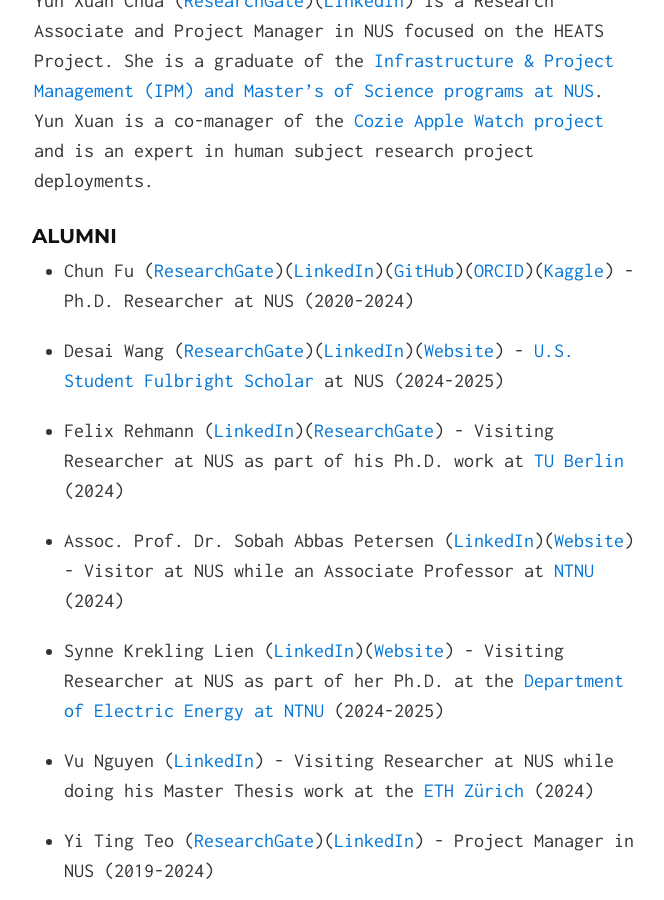
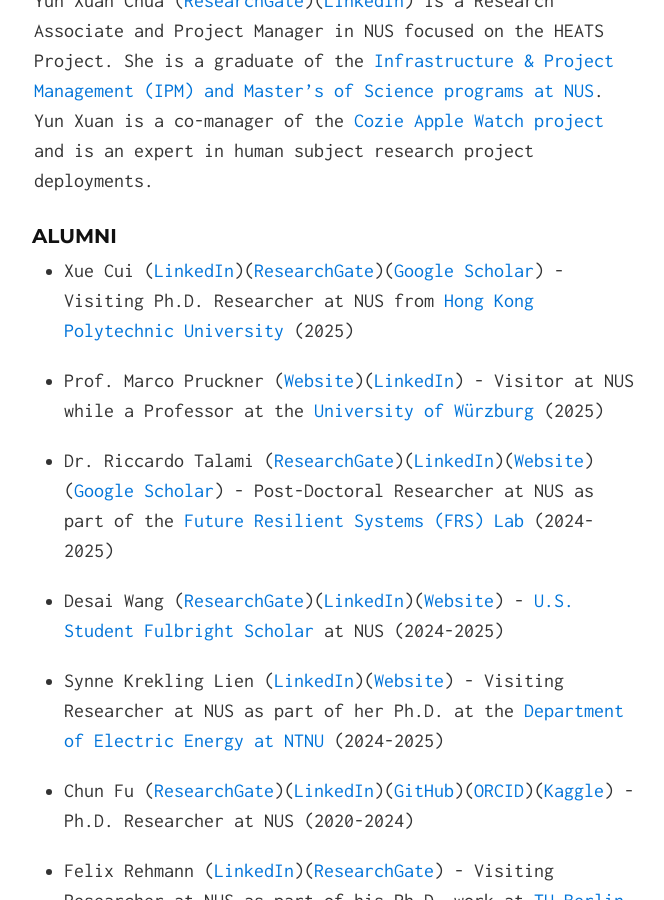
Before and after one commit to buds-lab/buds-lab.github.io, a Jekyll site: the page built from index.md, in a window 1280 px wide and 900 px high, scrolled down 7144 px. Shown: the whole window, without its empty margins (306-970 px from the left). Built offline with Jekyll 4.4.1, drawn with Linux system fonts in a browser that asks for light colours.

Commit message:
added xue

```diff
--- a/index.md
+++ b/index.md
@@ -117,13 +117,24 @@ Yun Xuan Chua ([ResearchGate](https://www.researchgate.net/profile/Yun-Xuan-Chua
 
 #### Alumni
 
-<!-- ![Chun Fu](buds-lab.github.io/fuchun.png) -->
-* Chun Fu ([ResearchGate](https://www.researchgate.net/profile/Chun_Fu5){:target="_blank"})([LinkedIn](https://www.linkedin.com/in/chun-fu/){:target="_blank"})([GitHub](https://github.com/PatrickFu0302/){:target="_blank"})([ORCID](https://orcid.org/0000-0002-6152-3257){:target="_blank"})([Kaggle](https://www.kaggle.com/patrick0302){:target="_blank"}) - Ph.D. Researcher at NUS (2020-2024)
-<!-- is a Ph.D. Researcher at NUS in the BUDS Lab. He holds a B.Sc. in Bioenvironmental Systems Engineering and a Master of Science (M.S.) in Sustainable Environment and Green Architecture from the [National Taiwan University](https://www.ntu.edu.tw/english/){:target="_blank"}. Chun is working on the analysis of large portfolios of buildings using machine learning techniques. -->
+* Xue Cui ([LinkedIn](https://www.linkedin.com/in/xue-cui-b5722b302/){:target="_blank"})([ResearchGate](https://www.researchgate.net/profile/Xue-Cui-3){:target="_blank"})([Google Scholar](https://scholar.google.com/citations?user=MDrx0AUAAAAJ&hl=en){:target="_blank"}) - Visiting Ph.D. Researcher at NUS from [Hong Kong Polytechnic University](https://www.polyu.edu.hk/en/){:target="_blank"} (2025)
+<!-- - Now is a completing her Ph.D. at HK PolyU -->
+
+* Prof. Marco Pruckner ([Website](https://www.informatik.uni-wuerzburg.de/modsim/team/pruckner/){:target="_blank"})([LinkedIn](https://www.linkedin.com/in/marco-pruckner-09315510a/){:target="_blank"}) - Visitor at NUS while a Professor at the [University of Würzburg](https://www.uni-wuerzburg.de/en/){:target="_blank"} (2025)
+
+* Dr. Riccardo Talami ([ResearchGate](https://www.researchgate.net/profile/Riccardo-Talami){:target="_blank"})([LinkedIn](https://www.linkedin.com/in/riccardo-talami12/){:target="_blank"})([Website](https://riccardotalami.github.io/rt/){:target="_blank"})([Google Scholar](https://scholar.google.com/citations?user=EmFyzowAAAAJ&hl=en){:target="_blank"}) - Post-Doctoral Researcher at NUS as part of the [Future Resilient Systems (FRS) Lab](https://frs.ethz.ch){:target="_blank"} (2024-2025)
 
 <!-- ![Desai Wang](buds-lab.github.io/desai.jpg) -->
 * Desai Wang ([ResearchGate](https://www.researchgate.net/profile/Desai-Wang){:target="_blank"})([LinkedIn](https://www.linkedin.com/in/desaiwang/){:target="_blank"})([Website](http://desaiwang.com/){:target="_blank"}) - [U.S. Student Fulbright Scholar](https://www.cies.org/){:target="_blank"} at NUS (2024-2025)
 <!-- will be a [U.S. Student Fulbright Scholar](https://www.cies.org/){:target="_blank"} at NUS in 2024-2025. She will be at the BUDS Lab studying the design of effective outdoor urban spaces. She is in the process of finishing a Bachelor's of Architecture from [Cornell University](https://aap.cornell.edu/academics/architecture){:target="_blank"} and has been working as a student researcher at the [Cornell Environmental Systems Lab](https://es.aap.cornell.edu/){:target="_blank"} led by [Assoc. Prof. Timur Dogan](https://aap.cornell.edu/people/timur-dogan){:target="_blank"}. -->
+
+<!-- ![Synne Krekling Lien](buds-lab.github.io/synne.png) -->
+* Synne Krekling Lien ([LinkedIn](https://www.linkedin.com/in/synne-krekling-lien-6345b289/){:target="_blank"})([Website](https://www.ntnu.edu/employees/synne.k.lien){:target="_blank"}) - Visiting Researcher at NUS as part of her Ph.D. at the [Department of Electric Energy at NTNU](https://www.ntnu.edu/iel){:target="_blank"} (2024-2025)
+<!-- is a Visiting Researcher at NUS as part of her Ph.D. at the [Department of Electric Energy at NTNU](https://www.ntnu.edu/iel){:target="_blank"} under the supervision of [Assoc. Prof. Jayaprakash Rajasekharan](https://www.ntnu.edu/employees/jayaprakash.rajasekharan){:target="_blank"}. Synne holds a M.Sc. of Energy and Environmental Engineering from the NTNU and is also Researcher at [SINTEF](https://www.sintef.no/en/){:target="_blank"}. Her work is part of the [COFACTOR Project](https://www.sintef.no/en/projects/2021/cofactor/){:target="_blank"} that focuses on improving grid planning and the design of buildings. -->
+
+<!-- ![Chun Fu](buds-lab.github.io/fuchun.png) -->
+* Chun Fu ([ResearchGate](https://www.researchgate.net/profile/Chun_Fu5){:target="_blank"})([LinkedIn](https://www.linkedin.com/in/chun-fu/){:target="_blank"})([GitHub](https://github.com/PatrickFu0302/){:target="_blank"})([ORCID](https://orcid.org/0000-0002-6152-3257){:target="_blank"})([Kaggle](https://www.kaggle.com/patrick0302){:target="_blank"}) - Ph.D. Researcher at NUS (2020-2024)
+<!-- is a Ph.D. Researcher at NUS in the BUDS Lab. He holds a B.Sc. in Bioenvironmental Systems Engineering and a Master of Science (M.S.) in Sustainable Environment and Green Architecture from the [National Taiwan University](https://www.ntu.edu.tw/english/){:target="_blank"}. Chun is working on the analysis of large portfolios of buildings using machine learning techniques. -->
 
 <!-- ![Felix Rehmann](buds-lab.github.io/felix.png) -->
 * Felix Rehmann ([LinkedIn](https://de.linkedin.com/in/felix-rehmann-5a15a117a){:target="_blank"})([ResearchGate](https://www.researchgate.net/profile/Felix-Rehmann){:target="_blank"}) - Visiting Researcher at NUS as part of his Ph.D. work at [TU Berlin](https://www.tu.berlin/en/){:target="_blank"} (2024)
@@ -132,10 +143,6 @@ Yun Xuan Chua ([ResearchGate](https://www.researchgate.net/profile/Yun-Xuan-Chua
 <!-- ![Sobah Abbas Petersen](buds-lab.github.io/sobah.jpg) -->
 * Assoc. Prof. Dr. Sobah Abbas Petersen ([LinkedIn](https://www.linkedin.com/in/sobah-abbas-petersen-577bbb/){:target="_blank"})([Website](https://www.ntnu.edu/employees/sobah.a.petersen){:target="_blank"}) - Visitor at NUS while an Associate Professor at [NTNU](https://www.ntnu.edu){:target="_blank"} (2024)
  <!-- is a Visitor at NUS, Associate Professor at [NTNU](https://www.ntnu.edu){:target="_blank"}, Visiting Researcher at the [SUTD Lee Kuan Yew Centre for Innovative Cities](https://lkycic.sutd.edu.sg/people/visiting-researchers/sobah-abbas-petersen/){:target="_blank"}, and a Senior Research Scientist at [SINTEF](https://www.sintef.no/en/){:target="_blank"}. Her current projects focus on understanding cities, the built environment, health and wellbeing and digital technologies nexus. She holds a PhD from NTNU in the area of Distributed Artificial Intelligence and Virtual Enterprises, a MSc in Artificial Intelligence from [University of Edinburgh](https://www.ed.ac.uk/){:target="_blank"} and a BEng in Electronic Computer Systems from [University of Salford](https://www.salford.ac.uk/){:target="_blank"}. -->
-
-<!-- ![Synne Krekling Lien](buds-lab.github.io/synne.png) -->
-* Synne Krekling Lien ([LinkedIn](https://www.linkedin.com/in/synne-krekling-lien-6345b289/){:target="_blank"})([Website](https://www.ntnu.edu/employees/synne.k.lien){:target="_blank"}) - Visiting Researcher at NUS as part of her Ph.D. at the [Department of Electric Energy at NTNU](https://www.ntnu.edu/iel){:target="_blank"} (2024-2025)
-<!-- is a Visiting Researcher at NUS as part of her Ph.D. at the [Department of Electric Energy at NTNU](https://www.ntnu.edu/iel){:target="_blank"} under the supervision of [Assoc. Prof. Jayaprakash Rajasekharan](https://www.ntnu.edu/employees/jayaprakash.rajasekharan){:target="_blank"}. Synne holds a M.Sc. of Energy and Environmental Engineering from the NTNU and is also Researcher at [SINTEF](https://www.sintef.no/en/){:target="_blank"}. Her work is part of the [COFACTOR Project](https://www.sintef.no/en/projects/2021/cofactor/){:target="_blank"} that focuses on improving grid planning and the design of buildings. -->
 
 <!-- ![Vu Nguyen](buds-lab.github.io/vu.png) -->
 * Vu Nguyen ([LinkedIn](https://www.linkedin.com/in/vu-nguyen-2b461b7a/){:target="_blank"}) - Visiting Researcher at NUS while doing his Master Thesis work at the [ETH Z&uuml;rich](http://bit.ly/2nsD908){:target="_blank"} (2024)
```
